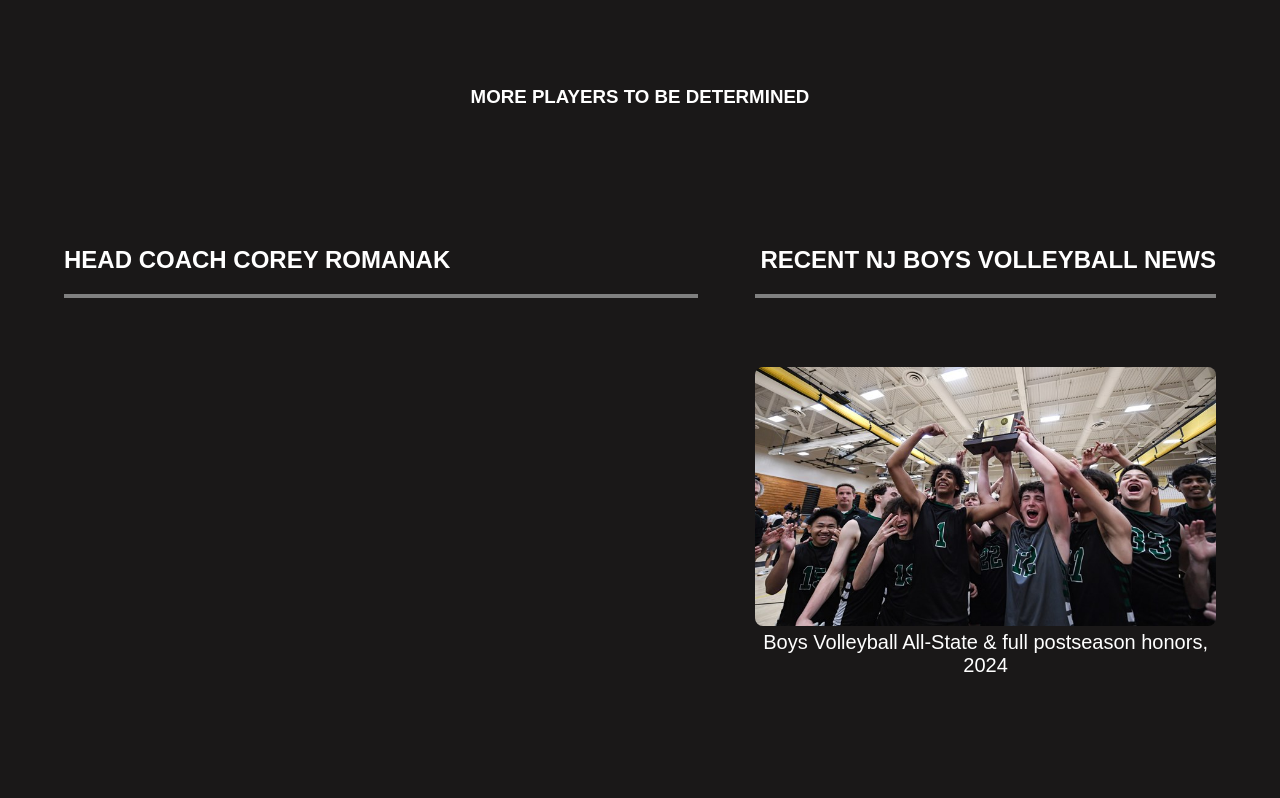
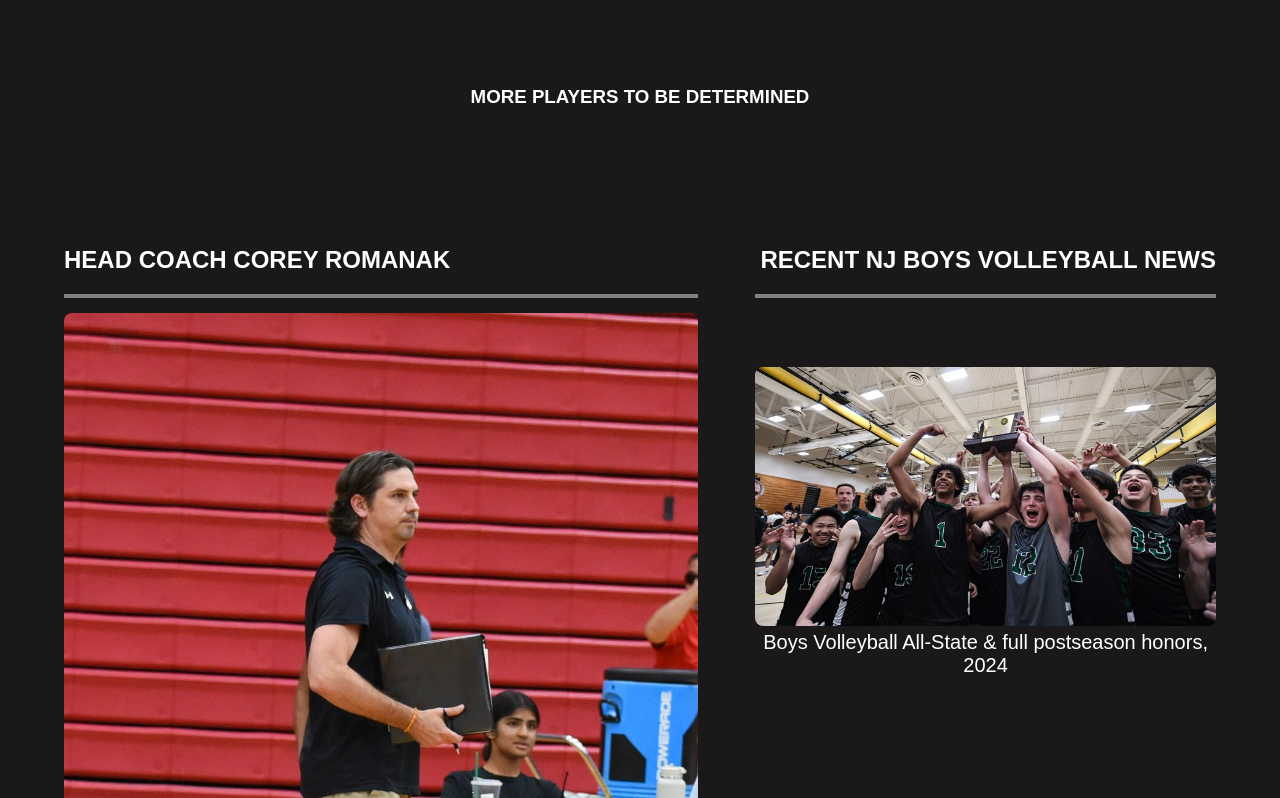
Before and after one commit to AnthonyChanng/vb_website, a React (Create React App) app: page /Boys in a window 1280 px wide. Shown: the part 1300-2098 px from the top of the page. Built offline with nearby package versions, Linux system fonts and the light colour scheme; a web font is replaced by a local one.

Commit message:
removed transitions for coach imgs

```diff
--- a/src/components/Boys/boys.scss
+++ b/src/components/Boys/boys.scss
@@ -164,9 +164,6 @@
   height: 0;
 }
 
-#closed-rom2 {
-  transition: all 1s ease-in-out;
-}
 #open-romanak2 {
   height: 0;
   width: 0;
--- a/src/components/Girls/girls.scss
+++ b/src/components/Girls/girls.scss
@@ -133,9 +133,6 @@
 .news-title {
   border-bottom: 4px solid grey;
 }
-#open-josh1-div {
-  transition: all 1s ease-in-out;
-}
 
 #closed-josh1-div {
   opacity: 0;
@@ -147,10 +144,6 @@
 #open-josh2-div {
   opacity: 0;
   height: 0;
-}
-
-#closed-josh2-div {
-  transition: all 1s ease-in-out;
 }
 
 #girls-description-open {
```
